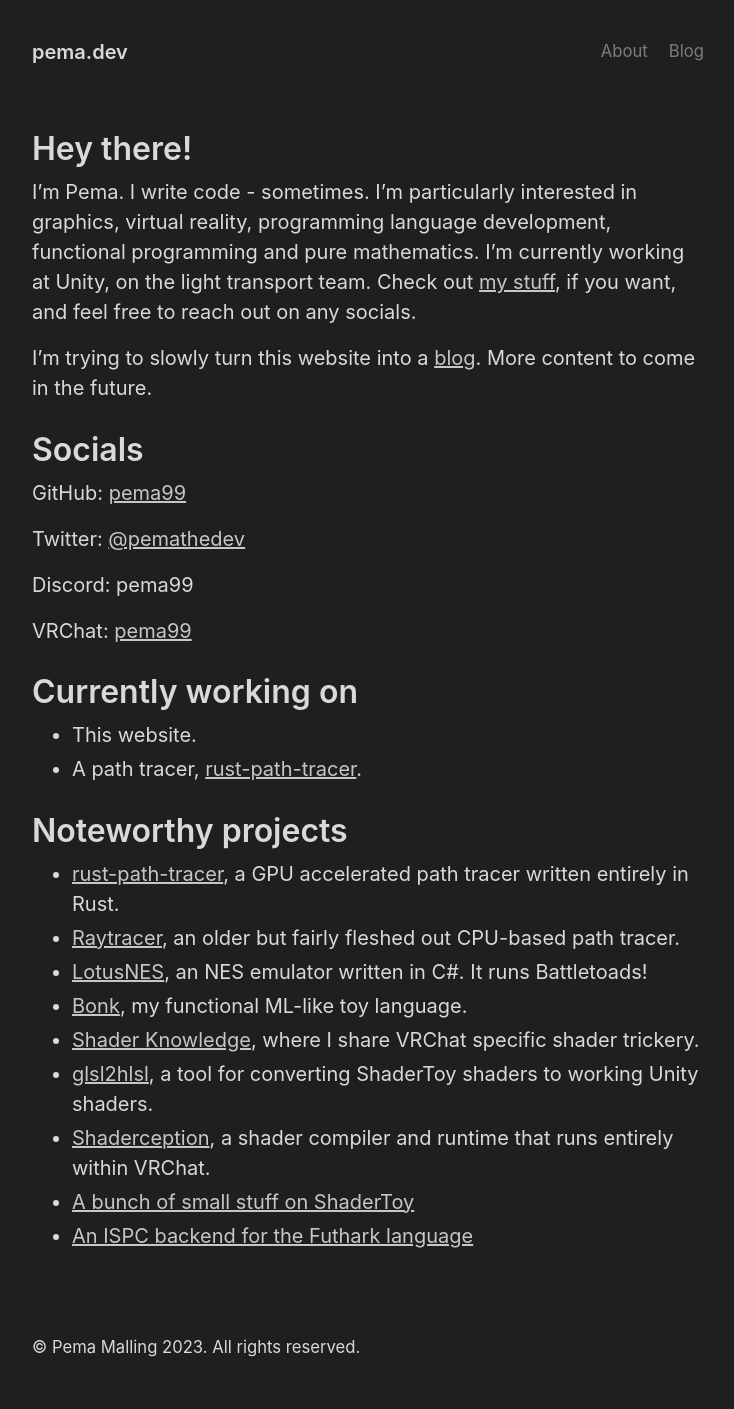
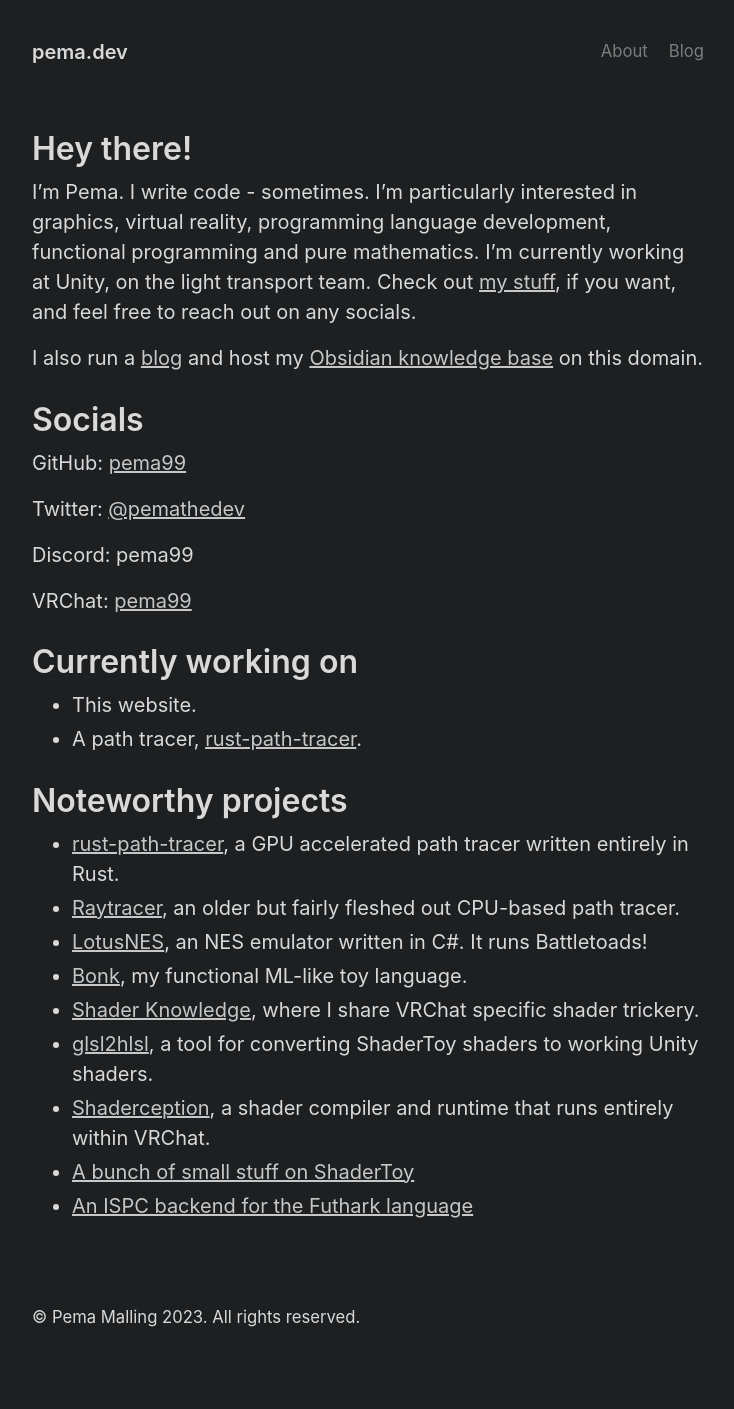
Before and after one commit to pema99/pema99.github.io, a Jekyll site: the page built from index.md, in a window 1280 px wide. Shown: the whole page, without its empty margins (272-1006 px from the left). Built offline with Jekyll 4.4.1, drawn with Linux system fonts in a browser that asks for light colours; after the commit the page ends 1379 px from its top, so only the background shows below that.

Commit message:
Update index.md

```diff
--- a/index.md
+++ b/index.md
@@ -9,8 +9,7 @@
 Check out [my stuff](https://github.com/pema99), if you want, and feel free to reach
 out on any socials.
 
-I'm trying to slowly turn this website into a [blog](archive.md).
-More content to come in the future.
+I also run a [blog](archive.md) and host my [Obsidian knowledge base](https://pema.dev/obsidian/math/light-transport/the-rendering-equation.html) on this domain.
 
 # Socials
 GitHub: [pema99](https://github.com/pema99)
```
